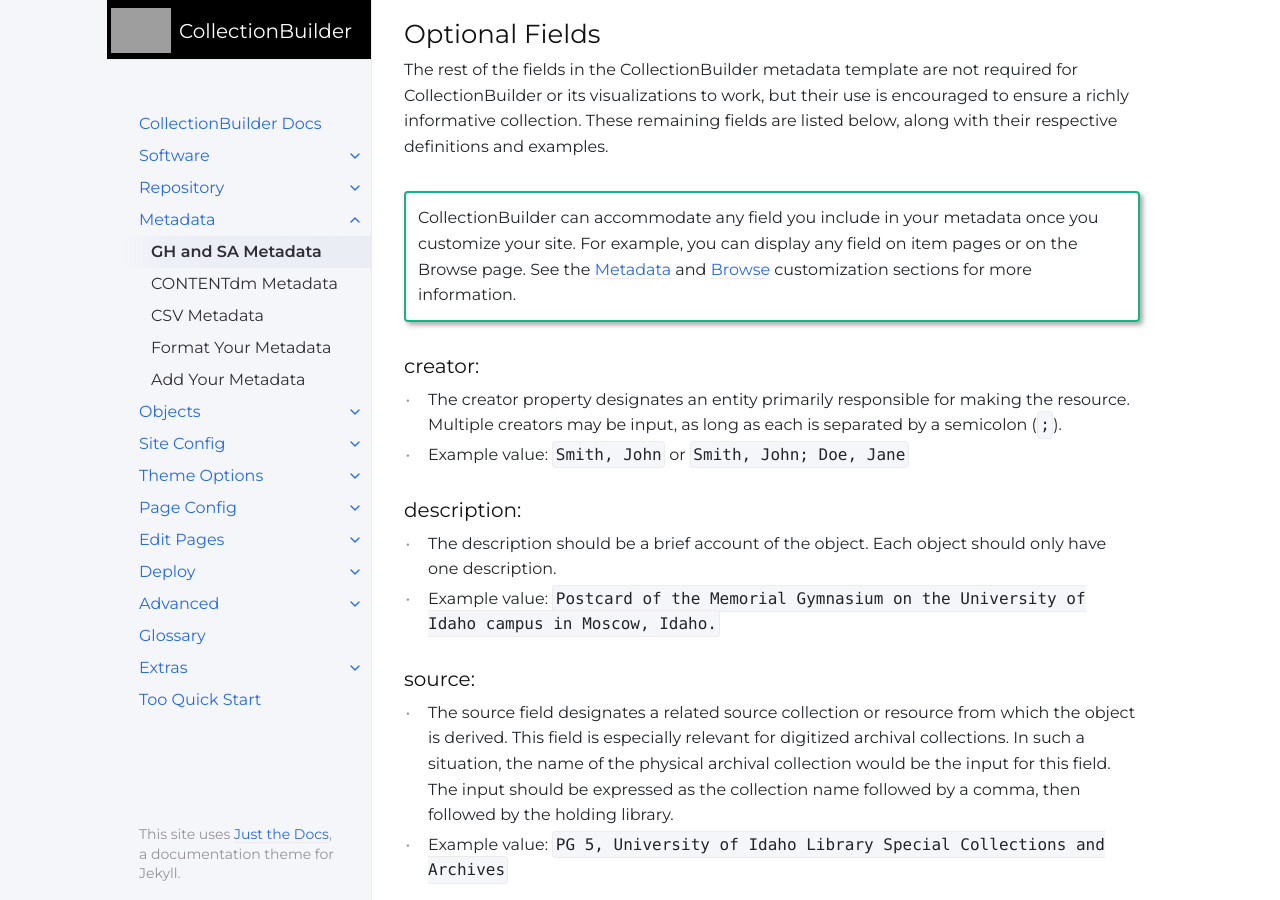
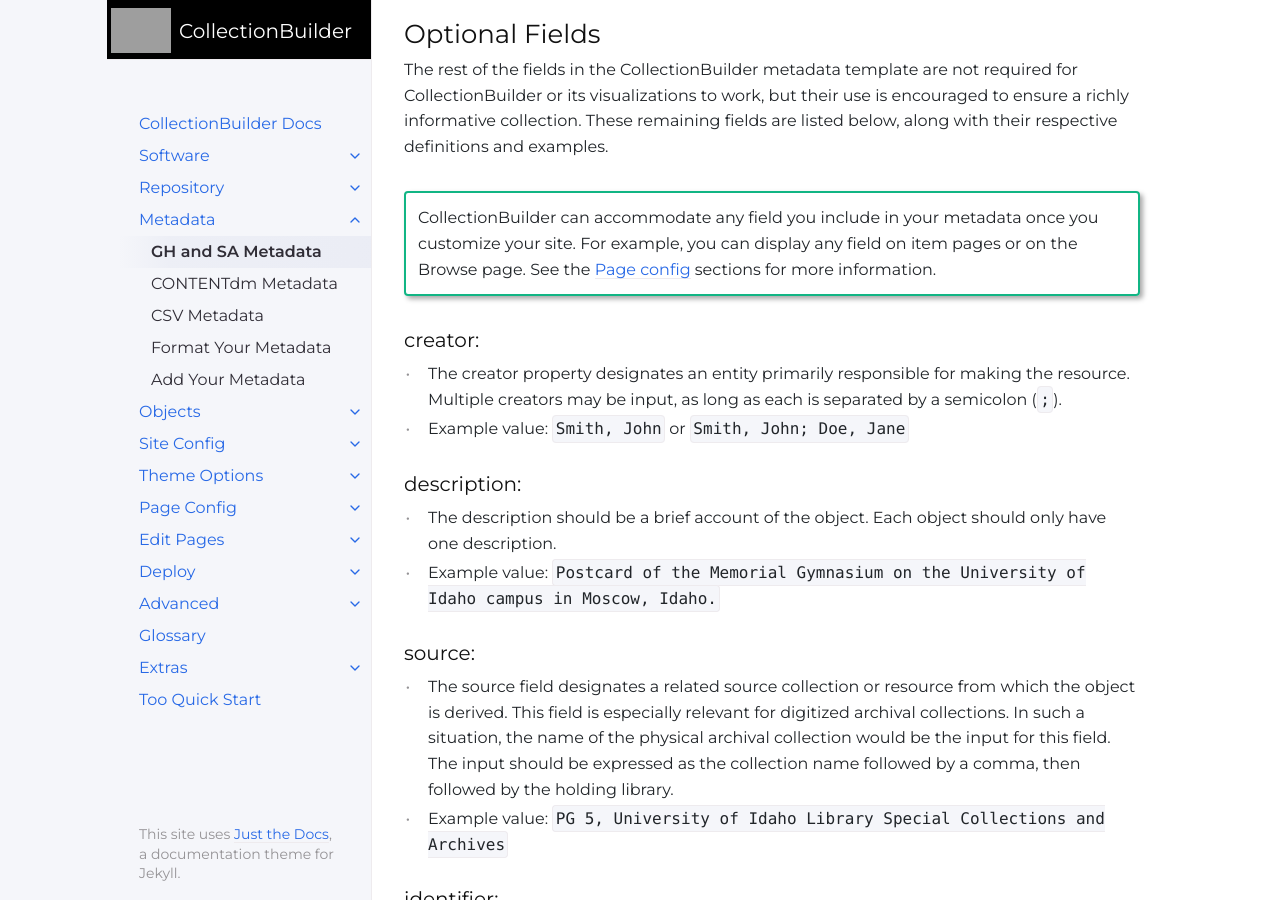
Before and after one commit to CollectionBuilder/cb-docs, a Jekyll site: the page built from docs/metadata/gh_metadata.md, in a window 1280 px wide and 900 px high, scrolled down 4259 px. Built offline with Jekyll 4.4.1, drawn with Linux system fonts in a browser that asks for light colours; comment, search, counter and statistics services are not loaded.

Commit message:
fix some links

```diff
--- a/docs/metadata/gh_metadata.md
+++ b/docs/metadata/gh_metadata.md
@@ -125,7 +125,7 @@ The rest of the fields in the CollectionBuilder metadata template are not requir
 These remaining fields are listed below, along with their respective definitions and examples.
 
 {:.alert .alert-green}
-CollectionBuilder can accommodate any field you include in your metadata once you customize your site. For example, you can display any field on item pages or on the Browse page. See the [Metadata](customize.html#config-metadata) and [Browse](customize.html#config-browse) customization sections for more information.
+CollectionBuilder can accommodate any field you include in your metadata once you customize your site. For example, you can display any field on item pages or on the Browse page. See the [Page config]({{ '/docs/customization/' | relative_url }}) sections for more information.
 
 ### creator:
 
```
Also changed, not shown: docs/metadata/cdm_metadata.md (+1 -1 lines), docs/metadata/csv_metadata.md (+1 -1 lines).
